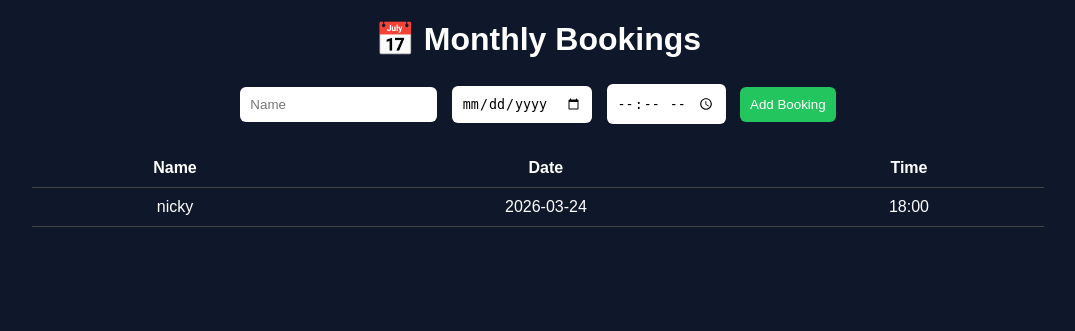
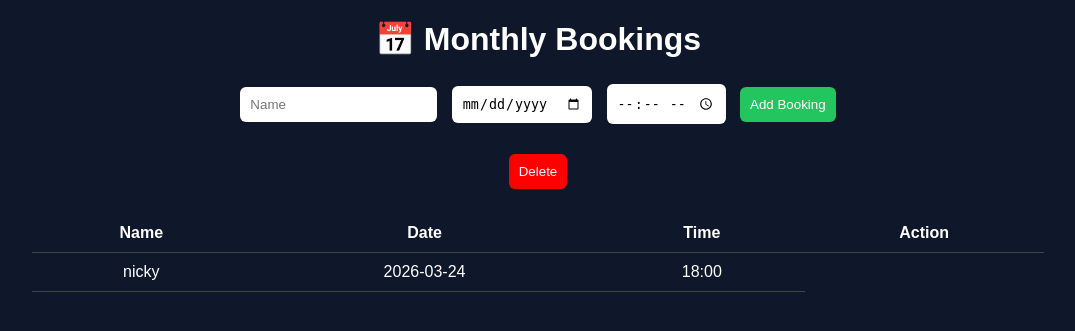
Before and after one commit to inickbugz-max/fives-system, a Flask app: page /monthly in a window 1280 px wide. Shown: the top 331 px of the page, without its empty margins (102-1177 px from the left). Run offline with Flask 3, Linux system fonts and the light colour scheme; data comes from the database, SQL or seed files in the repository.

Commit message:
added delete booking

```diff
--- a/app.py
+++ b/app.py
@@ -1,4 +1,4 @@
-from flask import Flask, render_template, request
+from flask import Flask, render_template, request, redirect
 import sqlite3
 
 app = Flask(__name__)
@@ -100,6 +100,16 @@ def reports():
 def ref_stats():
     return render_template('ref_stats.html')
 
+@app.route('/delete/<int:id>')
+def delete(id):
+    conn = get_db()
+    cursor = conn.cursor()
+
+    cursor.execute("DELETE FROM bookings WHERE id = ?", (id,))
+    conn.commit()
+    conn.close()
+
+    return redirect('/monthly')
 
 # ▶ RUN
 if __name__ == "__main__":
--- a/templates/monthly.html
+++ b/templates/monthly.html
@@ -62,6 +62,7 @@
         <th>Name</th>
         <th>Date</th>
         <th>Time</th>
+        <th>Action</th>
     </tr>
 
     {% for booking in bookings %}
@@ -69,6 +70,11 @@
         <td>{{ booking.name }}</td>
         <td>{{ booking.date }}</td>
         <td>{{ booking.time }}</td>
+    </td>
+        <a href="/delete/{{booking.id}}">
+            <button style="background:red;">Delete</button>
+            </a>
+        </td>
     </tr>
     {% endfor %}
 </table>
```
